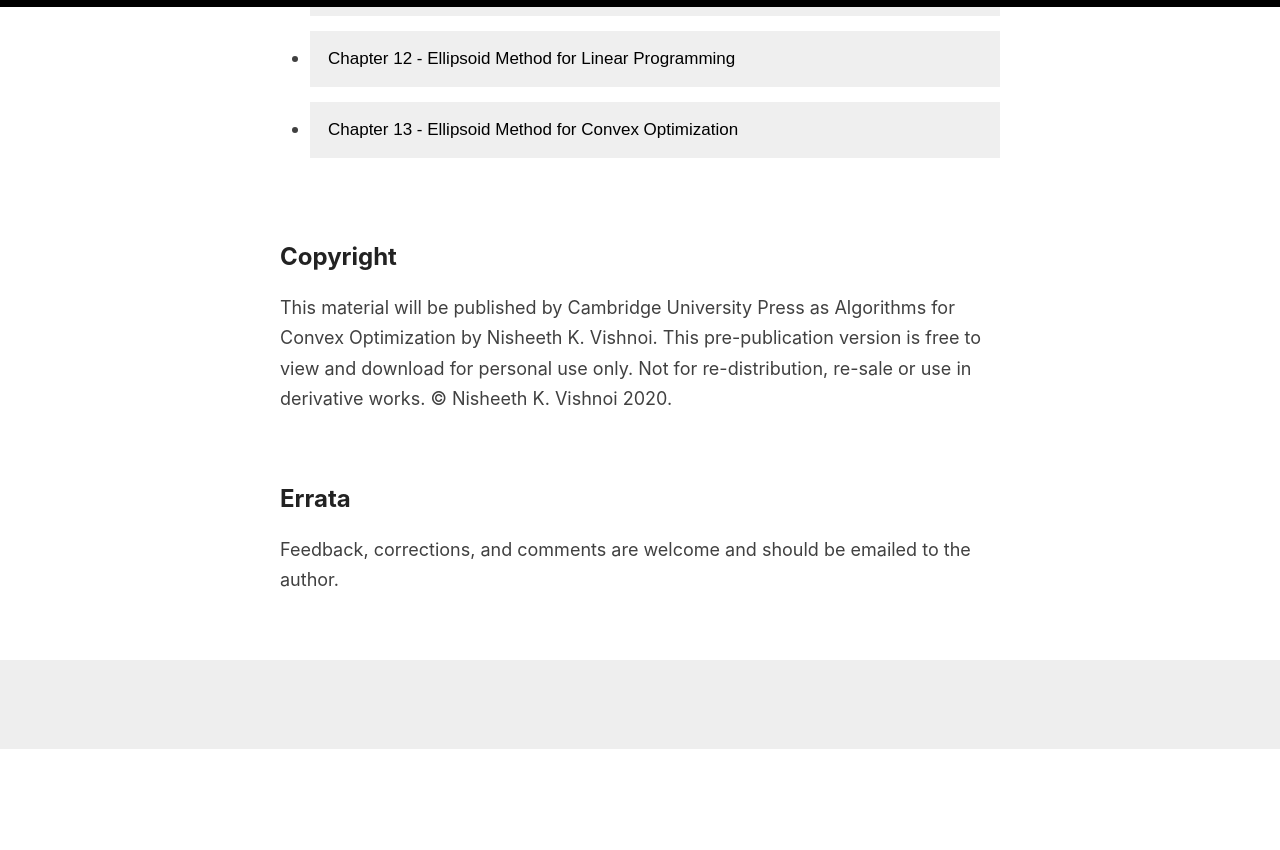
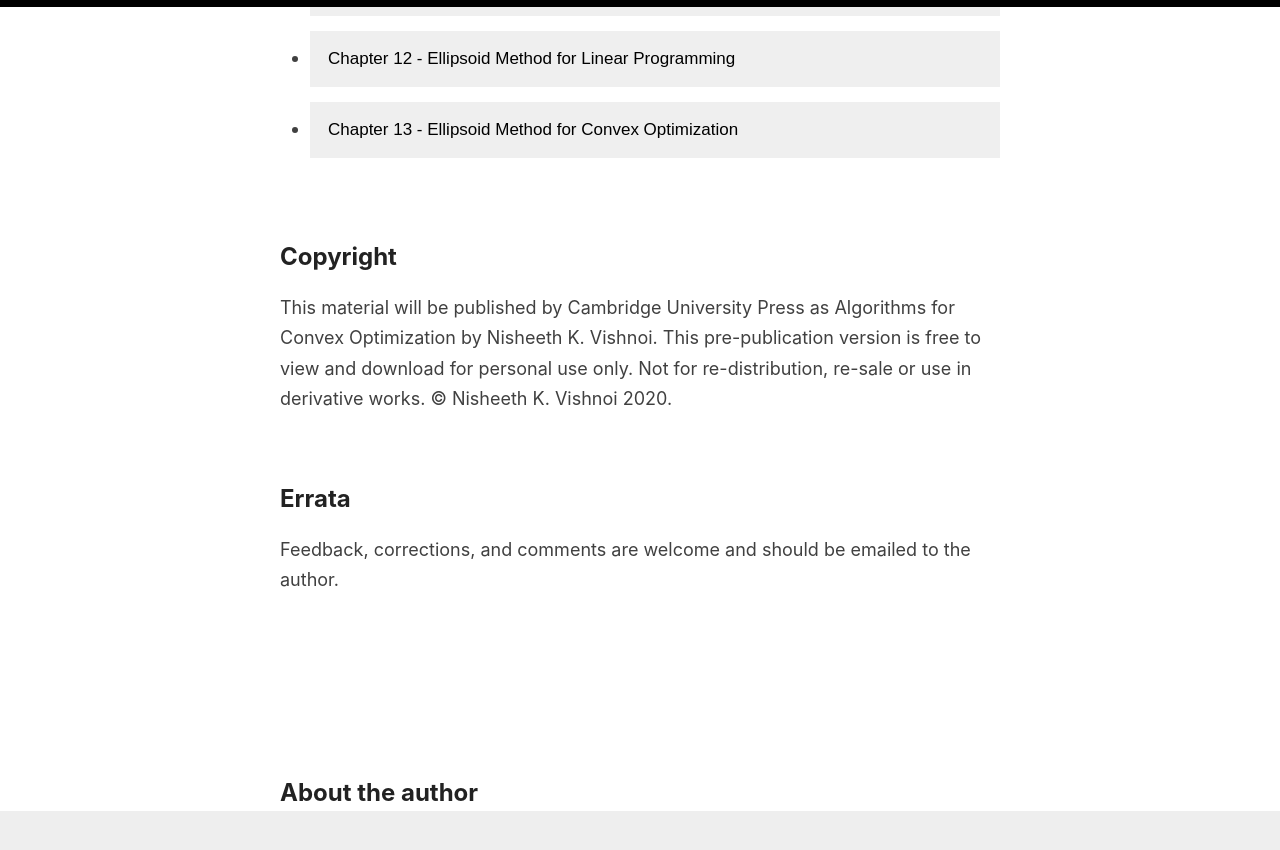
Before and after one commit to convex-optimization/convex-optimization.github.io, a Jekyll site: the page built from index.html, in a window 1280 px wide and 900 px high, scrolled down 2182 px. Shown: the top 850 px of the window. Built offline with Jekyll 4.4.1, drawn with Linux system fonts in a browser that asks for light colours; the list of posts is cut into pages by our own code; before the commit the page ends 2931 px from its top, so only the background shows below that.

Commit message:
Update default.html

```diff
--- a/_layouts/default.html
+++ b/_layouts/default.html
@@ -108,6 +108,7 @@
 
 
 
+
       <div class="wrapper-main">
         <div id="main" role="main" class="container">
           <h2> Copyright</h2>
@@ -122,6 +123,14 @@
           {{ site.errata }}
       <div style="margin-bottom:3cm;">
       </div>
+        </div>
+      </div>
+
+        <div class="wrapper-main">
+        <div id="main" role="main" class="container">
+          <h2> About the author</h2>
+          {{ site.author }}
+          <br>
         </div>
       </div>
 
```
